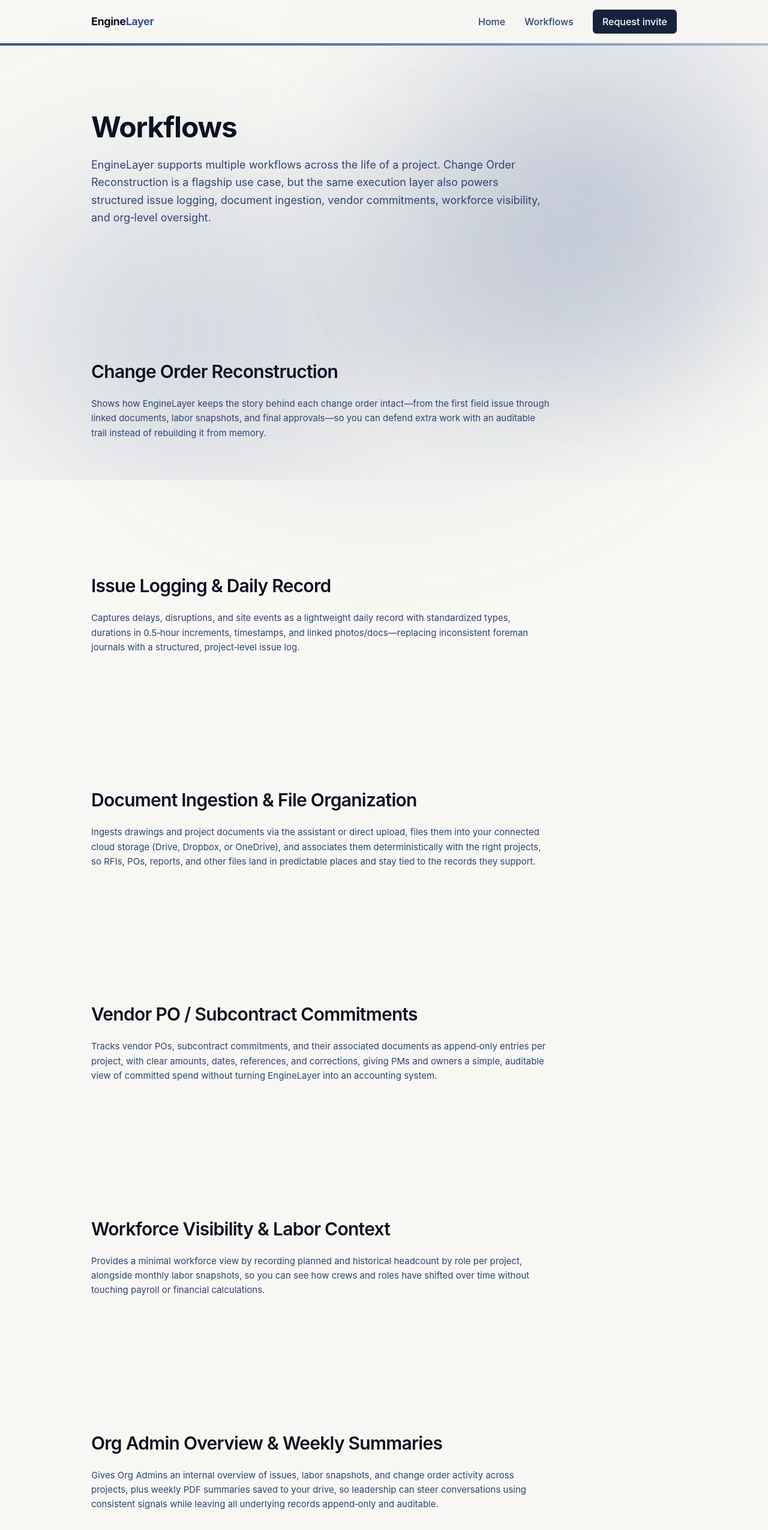
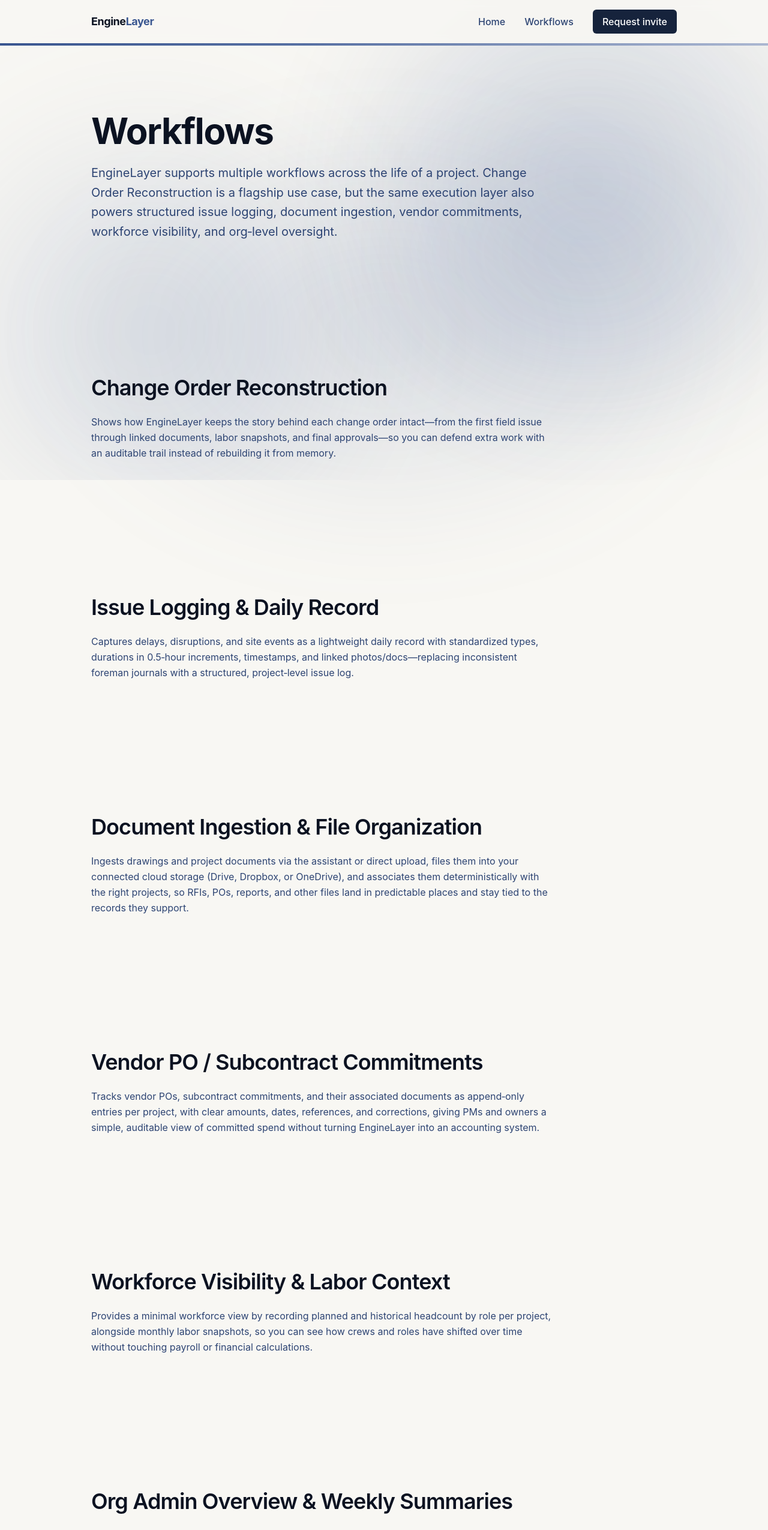
Before and after one commit to EngineLayer-ai/enginelayer-marketing, a Next.js app: page /workflows in a window 1280 px wide. Shown: the top 2550 px of the page at 60% size. Built offline with nearby package versions, Linux system fonts and the light colour scheme.

Commit message:
Bump workflows page: h1 to 5xl/6xl, h2s to 4xl, body to base/xl

```diff
--- a/src/app/workflows/page.tsx
+++ b/src/app/workflows/page.tsx
@@ -12,10 +12,10 @@ export default function WorkflowsPage() {
     <>
       <section>
         <div className="mx-auto max-w-5xl px-6 py-28">
-          <h1 className="font-display text-4xl font-bold tracking-tight text-navy-900 sm:text-5xl">
+          <h1 className="font-display text-5xl font-bold tracking-tight text-navy-900 sm:text-6xl">
             Workflows
           </h1>
-          <p className="mt-6 max-w-3xl text-lg leading-relaxed text-navy-600">
+          <p className="mt-6 max-w-3xl text-xl leading-relaxed text-navy-600">
             EngineLayer supports multiple workflows across the life of a
             project. Change Order Reconstruction is a flagship use case, but the
             same execution layer also powers structured issue logging, document
@@ -28,10 +28,10 @@ export default function WorkflowsPage() {
       <section id="co-reconstruction">
         <FadeIn>
           <div className="mx-auto max-w-5xl px-6 py-28">
-            <h2 className="mb-6 font-display text-3xl font-semibold tracking-tight text-navy-900">
+            <h2 className="mb-6 font-display text-4xl font-semibold tracking-tight text-navy-900">
               Change Order Reconstruction
             </h2>
-            <p className="max-w-3xl text-[15px] leading-relaxed text-navy-600">
+            <p className="max-w-3xl text-base leading-relaxed text-navy-600">
               Shows how EngineLayer keeps the story behind each change order
               intact&#8212;from the first field issue through linked documents, labor
               snapshots, and final approvals&#8212;so you can defend extra work with
@@ -44,10 +44,10 @@ export default function WorkflowsPage() {
       <section id="issue-log">
         <FadeIn>
           <div className="mx-auto max-w-5xl px-6 py-28">
-            <h2 className="mb-6 font-display text-3xl font-semibold tracking-tight text-navy-900">
+            <h2 className="mb-6 font-display text-4xl font-semibold tracking-tight text-navy-900">
               Issue Logging &amp; Daily Record
             </h2>
-            <p className="max-w-3xl text-[15px] leading-relaxed text-navy-600">
+            <p className="max-w-3xl text-base leading-relaxed text-navy-600">
               Captures delays, disruptions, and site events as a lightweight
               daily record with standardized types, durations in 0.5&#8209;hour
               increments, timestamps, and linked photos/docs&#8212;replacing
@@ -61,10 +61,10 @@ export default function WorkflowsPage() {
       <section id="document-ingestion">
         <FadeIn>
           <div className="mx-auto max-w-5xl px-6 py-28">
-            <h2 className="mb-6 font-display text-3xl font-semibold tracking-tight text-navy-900">
+            <h2 className="mb-6 font-display text-4xl font-semibold tracking-tight text-navy-900">
               Document Ingestion &amp; File Organization
             </h2>
-            <p className="max-w-3xl text-[15px] leading-relaxed text-navy-600">
+            <p className="max-w-3xl text-base leading-relaxed text-navy-600">
               Ingests drawings and project documents via the assistant or direct
               upload, files them into your connected cloud storage (Drive,
               Dropbox, or OneDrive), and associates them deterministically with
@@ -78,10 +78,10 @@ export default function WorkflowsPage() {
       <section id="vendor-commitments">
         <FadeIn>
           <div className="mx-auto max-w-5xl px-6 py-28">
-            <h2 className="mb-6 font-display text-3xl font-semibold tracking-tight text-navy-900">
+            <h2 className="mb-6 font-display text-4xl font-semibold tracking-tight text-navy-900">
               Vendor PO / Subcontract Commitments
             </h2>
-            <p className="max-w-3xl text-[15px] leading-relaxed text-navy-600">
+            <p className="max-w-3xl text-base leading-relaxed text-navy-600">
               Tracks vendor POs, subcontract commitments, and their associated
               documents as append&#8209;only entries per project, with clear amounts,
               dates, references, and corrections, giving PMs and owners a
@@ -95,10 +95,10 @@ export default function WorkflowsPage() {
       <section id="workforce">
         <FadeIn>
           <div className="mx-auto max-w-5xl px-6 py-28">
-            <h2 className="mb-6 font-display text-3xl font-semibold tracking-tight text-navy-900">
+            <h2 className="mb-6 font-display text-4xl font-semibold tracking-tight text-navy-900">
               Workforce Visibility &amp; Labor Context
             </h2>
-            <p className="max-w-3xl text-[15px] leading-relaxed text-navy-600">
+            <p className="max-w-3xl text-base leading-relaxed text-navy-600">
               Provides a minimal workforce view by recording planned and
               historical headcount by role per project, alongside monthly labor
               snapshots, so you can see how crews and roles have shifted over
@@ -111,10 +111,10 @@ export default function WorkflowsPage() {
       <section id="org-admin">
         <FadeIn>
           <div className="mx-auto max-w-5xl px-6 py-28">
-            <h2 className="mb-6 font-display text-3xl font-semibold tracking-tight text-navy-900">
+            <h2 className="mb-6 font-display text-4xl font-semibold tracking-tight text-navy-900">
               Org Admin Overview &amp; Weekly Summaries
             </h2>
-            <p className="max-w-3xl text-[15px] leading-relaxed text-navy-600">
+            <p className="max-w-3xl text-base leading-relaxed text-navy-600">
               Gives Org Admins an internal overview of issues, labor snapshots,
               and change order activity across projects, plus weekly PDF
               summaries saved to your drive, so leadership can steer
```
